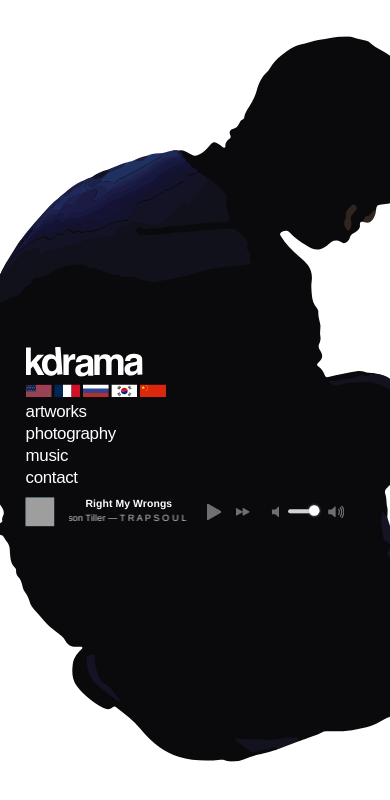
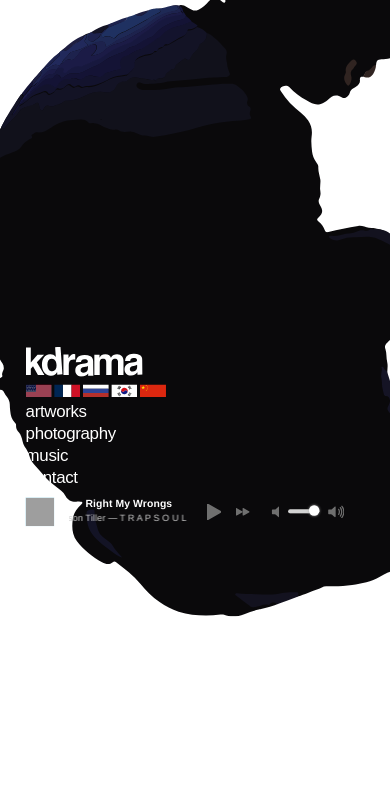
Before and after one commit to maybellineswag/KDRAMA, a Next.js app: page / in a window 390 px wide. Shown: the top 800 px of the page. Built offline with nearby package versions, Linux system fonts and the light colour scheme; grey boxes are pictures that could not be loaded; a web font is replaced by a local one.

Commit message:
Quick update

```diff
--- a/app/page.tsx
+++ b/app/page.tsx
@@ -1442,7 +1442,7 @@ export default function Home() {
             >
               <div
                 style={{
-                  transform: isMobile ? 'scale(1.55) translateY(0%)' : 'none', // Apply mobile scale and vertical translation here
+                  transform: isMobile ? 'scale(1.55) translateY(-20%)' : 'none', // Apply mobile scale and vertical translation here
                   transformOrigin: 'center center',
                   width: '100%',
                   height: '100%',
```
